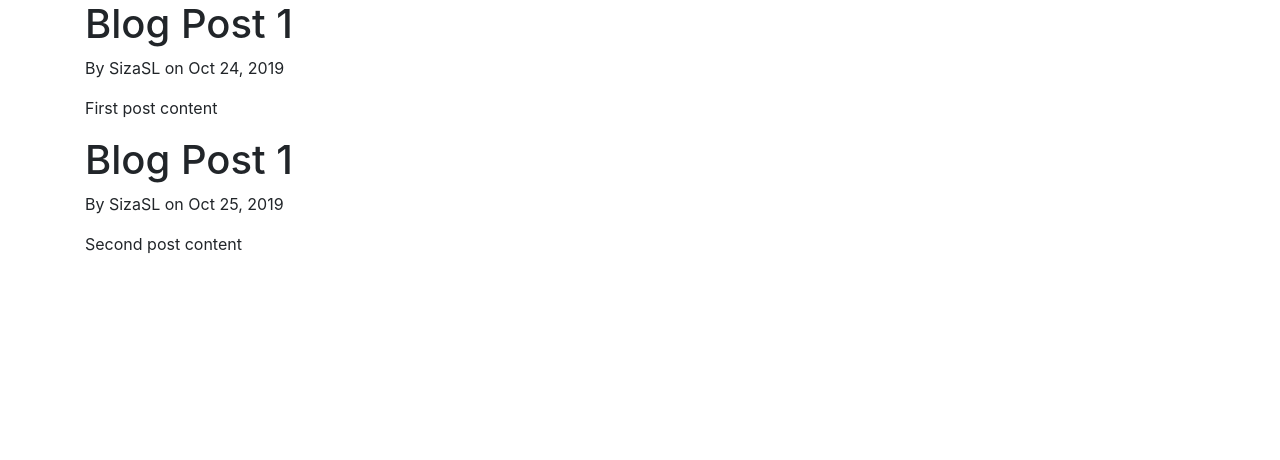
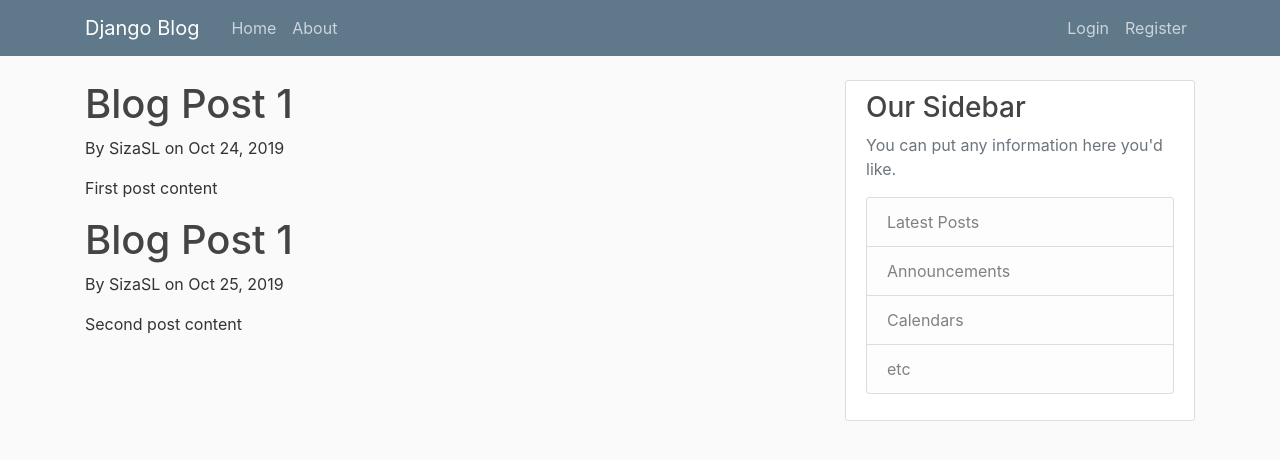
Before and after one commit to SizaSL/django_blog, a Django app: page / in a window 1280 px wide. Shown: the top 460 px of the page. Run offline with Django 3.2, Linux system fonts and the light colour scheme; some libraries are stand-ins or nearby versions.

Commit message:
Add styles

```diff
--- /dev/null
+++ b/django_project/blog/static/blog/main.css
@@ -0,0 +1,84 @@
+body {
+   background: #fafafa;
+   color: #333333;
+   margin-top: 5rem;
+ }
+
+ h1, h2, h3, h4, h5, h6 {
+   color: #444444;
+ }
+
+ ul {
+   margin: 0;
+ }
+
+ .bg-steel {
+   background-color: #5f788a;
+ }
+
+ .site-header .navbar-nav .nav-link {
+   color: #cbd5db;
+ }
+
+ .site-header .navbar-nav .nav-link:hover {
+   color: #ffffff;
+ }
+
+ .site-header .navbar-nav .nav-link.active {
+   font-weight: 500;
+ }
+
+ .content-section {
+   background: #ffffff;
+   padding: 10px 20px;
+   border: 1px solid #dddddd;
+   border-radius: 3px;
+   margin-bottom: 20px;
+ }
+
+ .article-title {
+   color: #444444;
+ }
+
+ a.article-title:hover {
+   color: #428bca;
+   text-decoration: none;
+ }
+
+ .article-content {
+   white-space: pre-line;
+ }
+
+ .article-img {
+   height: 65px;
+   width: 65px;
+   margin-right: 16px;
+ }
+
+ .article-metadata {
+   padding-bottom: 1px;
+   margin-bottom: 4px;
+   border-bottom: 1px solid #e3e3e3
+ }
+
+ .article-metadata a:hover {
+   color: #333;
+   text-decoration: none;
+ }
+
+ .article-svg {
+   width: 25px;
+   height: 25px;
+   vertical-align: middle;
+ }
+
+ .account-img {
+   height: 125px;
+   width: 125px;
+   margin-right: 20px;
+   margin-bottom: 16px;
+ }
+
+ .account-heading {
+   font-size: 2.5rem;
+ }
--- a/django_project/blog/templates/blog/base.html
+++ b/django_project/blog/templates/blog/base.html
@@ -1,3 +1,4 @@
+{% load static %}
 <!DOCTYPE html>
 <html lang="en">
 <head>
@@ -9,6 +10,8 @@
    <!-- Bootstrap CSS -->
    <link rel="stylesheet" href="https://maxcdn.bootstrapcdn.com/bootstrap/4.0.0/css/bootstrap.min.css" integrity="sha384-Gn5384xqQ1aoWXA+058RXPxPg6fy4IWvTNh0E263XmFcJlSAwiGgFAW/dAiS6JXm" crossorigin="anonymous">
 
+   <link rel="stylesheet" type="text/css" href="{% static 'blog/main.css' %}"
+
    <meta charset="UTF-8">
    <meta name="viewport" content="width=device-width, initial-scale=1.0">
    <meta http-equiv="X-UA-Compatible" content="ie=edge">
@@ -19,9 +22,47 @@
    {% endif %}
 </head>
 <body>
+   <header class="site-header">
+      <nav class="navbar navbar-expand-md navbar-dark bg-steel fixed-top">
          <div class="container">
+            <a class="navbar-brand mr-4" href="/">Django Blog</a>
+            <button class="navbar-toggler" type="button" data-toggle="collapse" data-target="#navbarToggle" aria-controls="navbarToggle" aria-expanded="false" aria-label="Toggle navigation">
+            <span class="navbar-toggler-icon"></span>
+            </button>
+            <div class="collapse navbar-collapse" id="navbarToggle">
+            <div class="navbar-nav mr-auto">
+               <a class="nav-item nav-link" href="/">Home</a>
+               <a class="nav-item nav-link" href="/about">About</a>
+            </div>
+            <!-- Navbar Right Side -->
+            <div class="navbar-nav">
+               <a class="nav-item nav-link" href="#">Login</a>
+               <a class="nav-item nav-link" href="#">Register</a>
+            </div>
+            </div>
+         </div>
+      </nav>
+   </header>
+   <main role="main" class="container">
+      <div class="row">
+         <div class="col-md-8">
             {% block content %}{% endblock %}
          </div>
+         <div class="col-md-4">
+            <div class="content-section">
+            <h3>Our Sidebar</h3>
+            <p class='text-muted'>You can put any information here you'd like.
+               <ul class="list-group">
+                  <li class="list-group-item list-group-item-light">Latest Posts</li>
+                  <li class="list-group-item list-group-item-light">Announcements</li>
+                  <li class="list-group-item list-group-item-light">Calendars</li>
+                  <li class="list-group-item list-group-item-light">etc</li>
+               </ul>
+            </p>
+            </div>
+         </div>
+      </div>
+   </main>
 
    <!-- Optional JavaScript -->
    <!-- jQuery first, then Popper.js, then Bootstrap JS -->
```
Lines whose indentation alone changed are shown as unchanged.
